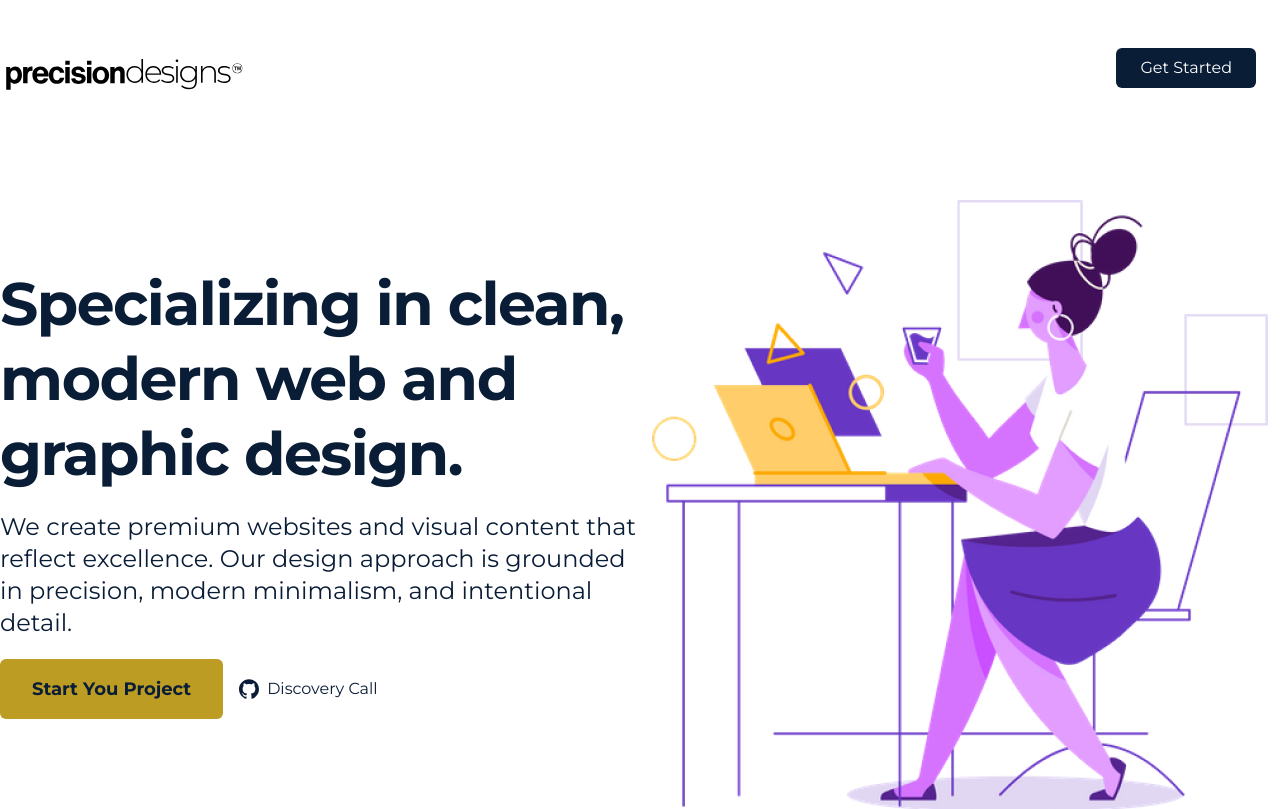
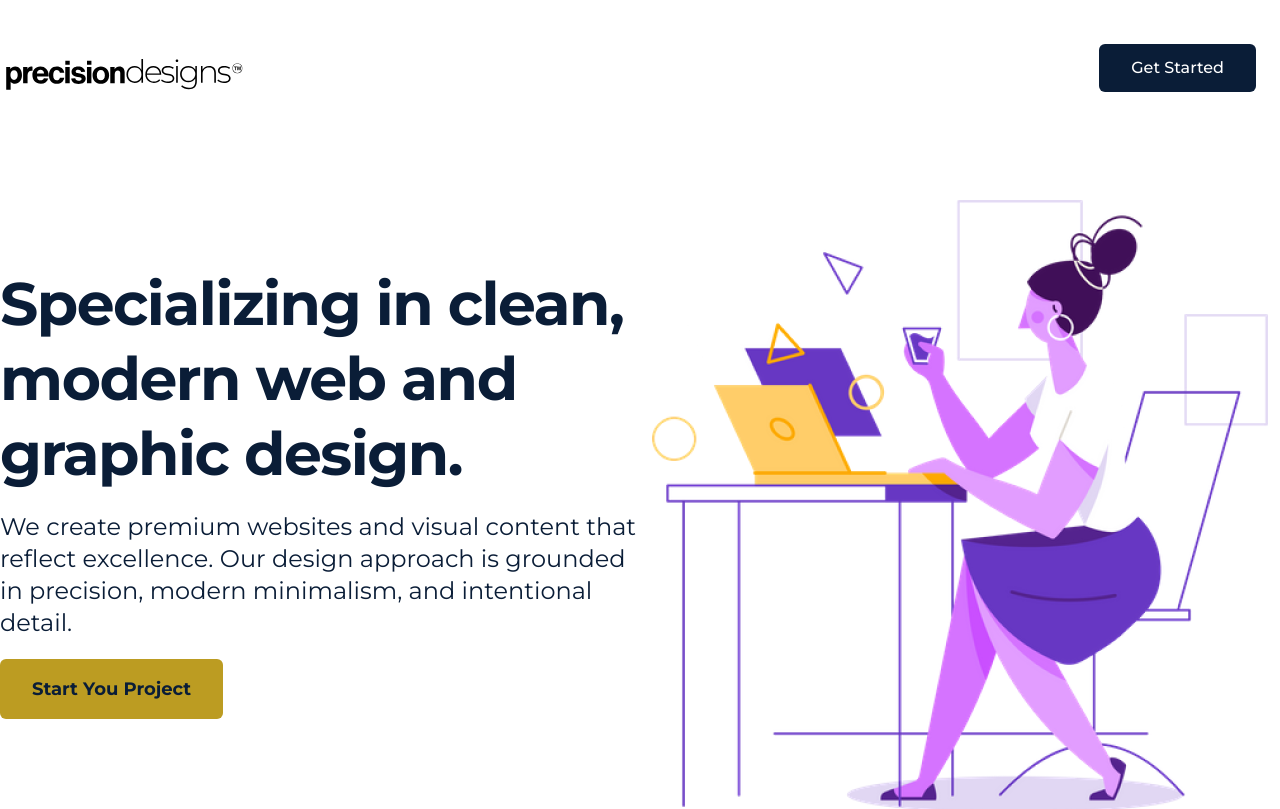
Before and after one commit to Prashely/PrecisionDesignsAgency, a Next.js app: page / in a window 1280 px wide. Shown: the top 809 px of the page. Built offline with nearby package versions, Linux system fonts and the light colour scheme.

Commit message:
link working

```diff
--- a/src/components/Hero.tsx
+++ b/src/components/Hero.tsx
@@ -20,32 +20,12 @@ export const Hero = () => {
 
             <div className="flex flex-col items-start space-y-3 sm:space-x-4 sm:space-y-0 sm:items-center sm:flex-row">
               <a
-                href="https://web3templates.com/templates/nextly-landing-page-template-for-startups"
+                href="https://wa.me/27645011986"
                 target="_blank"
                 rel="noopener"
                 className="px-8 py-4 text-lg font-bold text-center text-primary bg-accent rounded-md "
               >
                 Start You Project
-              </a>
-              <a
-                href="https://github.com/web3templates/nextly-template/"
-                target="_blank"
-                rel="noopener"
-                className="flex items-center space-x-2 text-primary"
-              >
-                <svg
-                  role="img"
-                  width="24"
-                  height="24"
-                  className="w-5 h-5"
-                  viewBox="0 0 24 24"
-                  fill="currentColor"
-                  xmlns="http://www.w3.org/2000/svg"
-                >
-                  <title>GitHub</title>
-                  <path d="M12 .297c-6.63 0-12 5.373-12 12 0 5.303 3.438 9.8 8.205 11.385.6.113.82-.258.82-.577 0-.285-.01-1.04-.015-2.04-3.338.724-4.042-1.61-4.042-1.61C4.422 18.07 3.633 17.7 3.633 17.7c-1.087-.744.084-.729.084-.729 1.205.084 1.838 1.236 1.838 1.236 1.07 1.835 2.809 1.305 3.495.998.108-.776.417-1.305.76-1.605-2.665-.3-5.466-1.332-5.466-5.93 0-1.31.465-2.38 1.235-3.22-.135-.303-.54-1.523.105-3.176 0 0 1.005-.322 3.3 1.23.96-.267 1.98-.399 3-.405 1.02.006 2.04.138 3 .405 2.28-1.552 3.285-1.23 3.285-1.23.645 1.653.24 2.873.12 3.176.765.84 1.23 1.91 1.23 3.22 0 4.61-2.805 5.625-5.475 5.92.42.36.81 1.096.81 2.22 0 1.606-.015 2.896-.015 3.286 0 .315.21.69.825.57C20.565 22.092 24 17.592 24 12.297c0-6.627-5.373-12-12-12" />
-                </svg>
-                <span>Discovery Call</span>
               </a>
             </div>
           </div>
--- a/src/components/Navbar.tsx
+++ b/src/components/Navbar.tsx
@@ -27,8 +27,8 @@ export const Navbar = () => {
           {/* <ThemeChanger /> */}
           <div className="hidden mr-3 lg:flex nav__item">
             <Link
-              href="/"
-              className="px-6 py-2 text-white bg-primary rounded-md md:ml-5"
+              href="https://wa.me/27645011986"
+              className="px-8 py-3 text-white font-medium bg-primary rounded-md md:ml-5"
             >
               Get Started
             </Link>
--- a/src/components/Video.tsx
+++ b/src/components/Video.tsx
@@ -13,6 +13,14 @@ export function DesignShowcase() {
 
   return (
     <div className="my-20 ">
+      <a
+        href="https://wa.me/27645011986"
+        target="_blank"
+        rel="noopener"
+        className="flex max-w-xl items-center justify-center px-8 py-4 text-lg font-bold mx-auto text-center text-primary bg-accent rounded-md my-10 hover:bg-accent/80 transition duration-300 ease-in-out"
+      >
+        Learn More
+      </a>
       <h3 className="text-2xl font-bold text-center text-accent">
         recent projects
       </h3>
```
